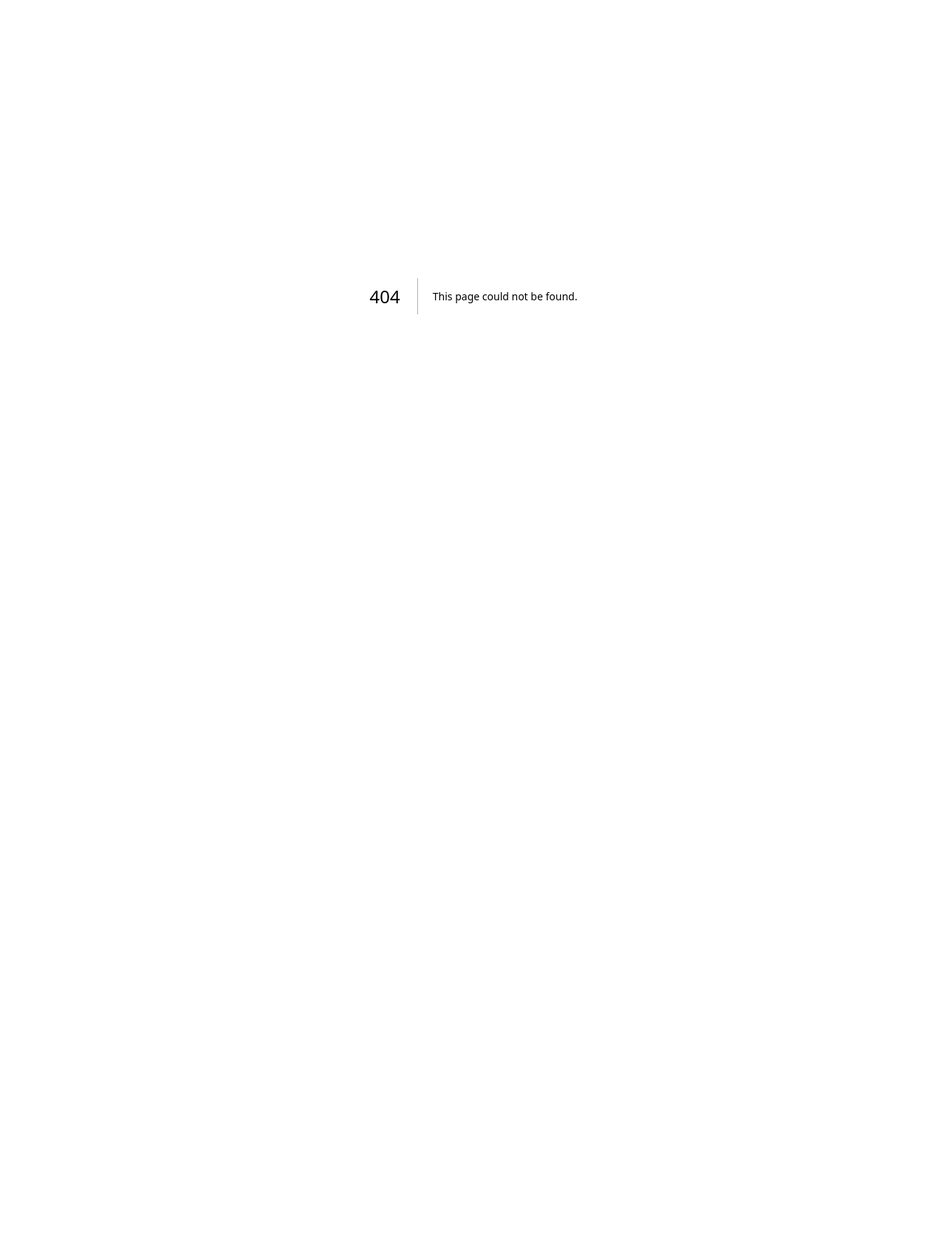
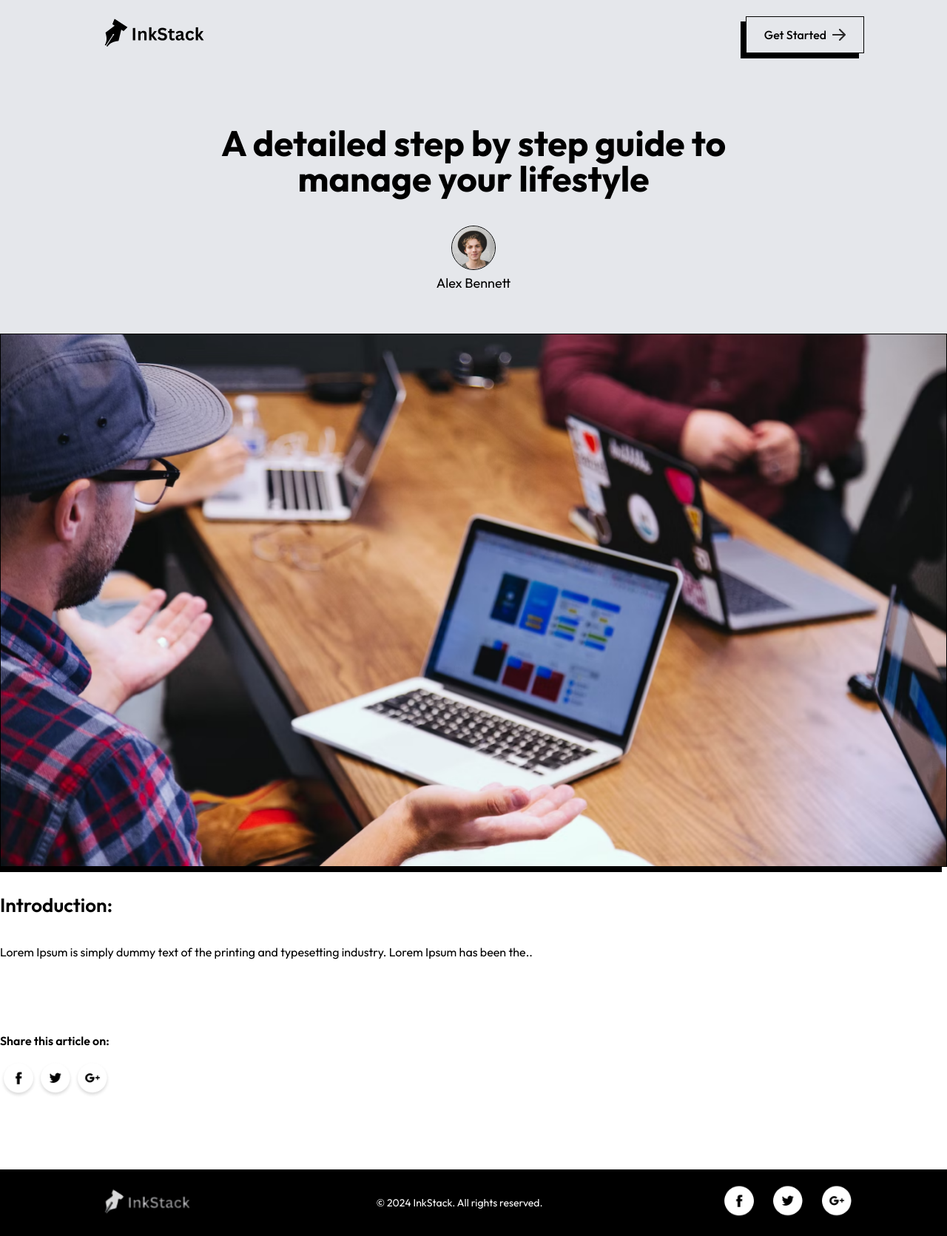
Before and after one commit to m-abdullah-06/inkstack, a Next.js app: page /blog/1 in a window 1280 px wide. Before the commit this address had no page. Shown: the whole page at 74% size. Before the commit the page ends 800 px from the top, so only its background shows below. Built offline with nearby package versions, Linux system fonts and the light colour scheme.

Commit message:
Added Backend, Admin Panel, With Uploading Feature, Database, And Can See The Blog List

```diff
--- a/Components/blogitem.jsx
+++ b/Components/blogitem.jsx
@@ -1,19 +1,22 @@
 import { assets, blog_data } from "@/Assets/assets";
 import Image from "next/image";
+import Link from "next/link";
 import React from "react";
 
 
-const BlogItem = ({title, description, category, image}) => {
+const BlogItem = ({title, description, category, image, id}) => {
     return (
         <div className='max-w-[330px] sm:max-w-[300px] bg-white border border-black hover:shadow-[-7px_7px_0px_#000] cursor-pointer'>
+            <Link href={`/blog/${id}`}>
             <Image src={image} alt='' width={400} height={400} className='border-b border-black'/>
+            </Link>
             <p className='ml-5 mt-5 px-1 inline-block bg-black text-white text-sm'>{category}</p>
             <div className="p5">
                 <h5 className='ml-5 mt-5 mb-3 text-lg font-bold tracking-tight text-gray-900'>{title}</h5>
                 <p className='ml-5 mb-3 text-gray-700 text-sm tracking-tight'>{description}</p>
-                <div className='inline-flex items-center py-2 font-semibold text-center ml-5'>
+                <Link href={`/blog/${id}`} className='inline-flex items-center py-2 font-semibold text-center ml-5'>
                     Read More <Image src={assets.arrow} alt='' className='inline-block ml-2' width={12}/>
-                </div>
+                </Link>
             </div>
 
 
--- a/Components/bloglist.jsx
+++ b/Components/bloglist.jsx
@@ -19,7 +19,7 @@ const BlogList = () => {
             </div>
             <div className='flex flex-wrap justify-around gap-1 gap-y-10 mb-16 xl:mx-24'>
                 {blog_data.filter(item => menu === 'All' || item.category === menu).map((item, index) =>{
-                    return <BlogItem key={index} image={item.image} title={item.title} description={item.description} category={item.category} />
+                    return <BlogItem key={index} id={item.id} image={item.image} title={item.title} description={item.description} category={item.category} />
                 })}
 
             </div>
--- /dev/null
+++ b/app/blog/[id]/page.jsx
@@ -0,0 +1,68 @@
+"use client";
+import React, { useEffect,useState } from "react";
+import { assets, blog_data } from "@/Assets/assets";
+import Image from "next/image";
+import Footer from "@/Components/footer";
+import Link from "next/link";
+
+
+const page = ({ params: paramsPromise }) => {
+
+    const [data,setData] = useState(null);
+
+    const fetchBlogData = async () => {
+        // Params is now a Promise, so await it
+        const params = await paramsPromise;
+
+        // Simulate fetching data based on params.id
+        for(let i=0; i<blog_data.length; i++){
+            if(Number(params.id) === blog_data[i].id){
+                setData(blog_data[i]);
+
+                console.log(blog_data[i]);
+                break;
+            }
+        }
+    }
+
+
+        useEffect(() => {
+            fetchBlogData();
+        }, [paramsPromise]);
+
+    return (data?<>
+        <div className='bg-gray-200 py-5 px-5 md:px-12 lg:px-28'>
+            <div className='flex justify-between items-center'>
+               <Link href="/"><Image src={assets.logo} width={180} alt="" className='w-130px sm:w-auto' /></Link>
+                <button className='flex items-center gap-2 font-medium py-1 px-3 sm:py-3 sm:px-6 border border-solid border-black shadow-[-7px_7px_0px_#000]'>
+                    Get Started <Image src={assets.arrow} alt=''/>
+                </button>
+
+            </div>
+            <div className='text-center my-24'>
+                <h1 className='text-3xl md:text-5xl font-bold max-w-[700px] mx-auto'>{data.title}</h1>
+                <Image src={data.author_img} alt='' width={60} height={60} className='mt-10 mx-auto border border-black rounded-full'/>
+                <p className='mt-1 pb-2 text-lg max-w-[740px] mx-auto'>{data.author}</p>
+            </div>
+
+
+        </div>
+         <div className='mx-5 max-w-[800] md:mx-auto mt-[-70px] mb-10'>
+            <Image src={data.image} alt='' width={1280} height={720} className='border border-black shadow-[-7px_7px_0px_#000]'/>
+            <h1 className='my-8 text-[26px] font-semibold'>Introduction:</h1>
+            <p>{data.description}</p>
+            <div className='my-24'>
+                <p className='text-black font-semibold my-4'>Share this article on:</p>
+                <div className='flex'>
+                    <Image src={assets.facebook_icon} alt='' width={50} height={50} className='cursor-pointer'/>
+                    <Image src={assets.twitter_icon} alt='' width={50} height={50} className='cursor-pointer'/>
+                    <Image src={assets.googleplus_icon} alt='' width={50} height={50} className='cursor-pointer'/>
+                </div>
+            </div>
+        </div>
+        <Footer />
+
+        </>:<></>
+    )
+}
+export default page;
```
